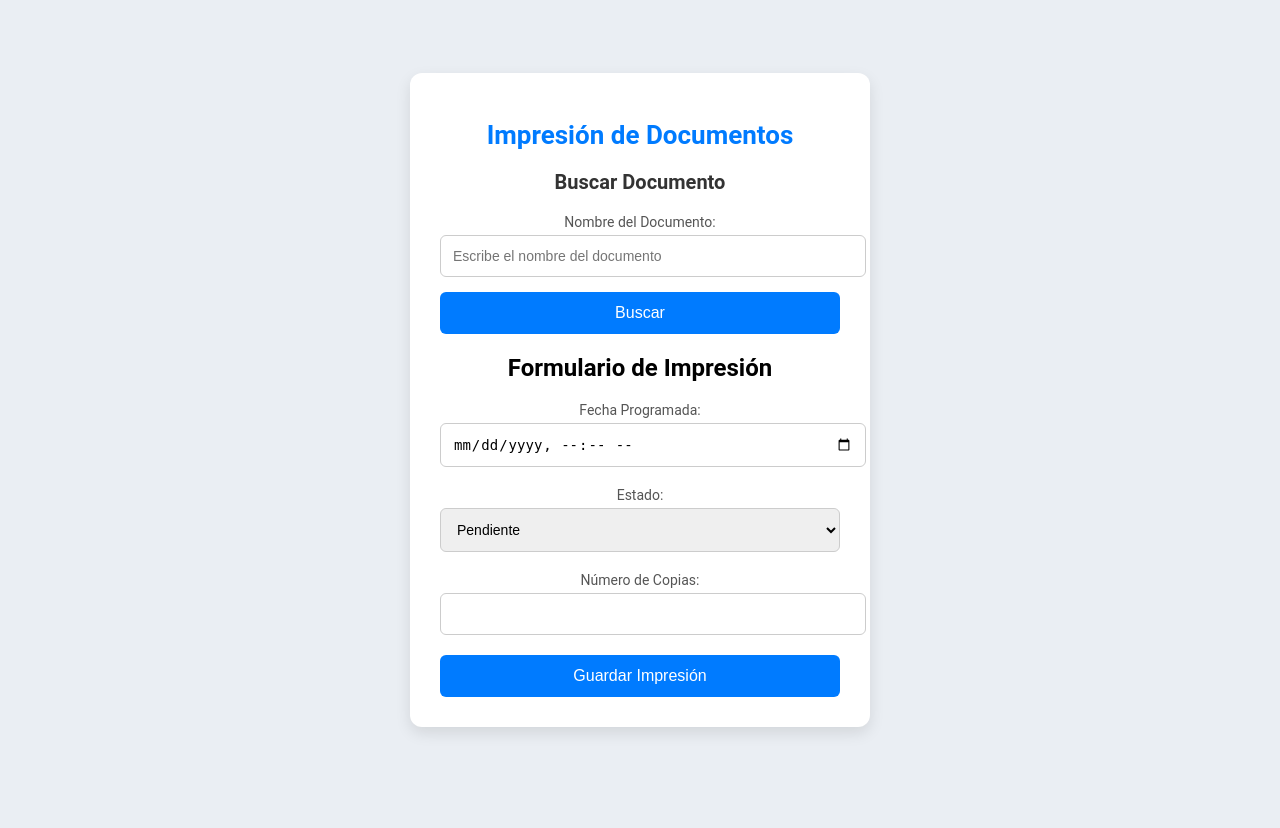
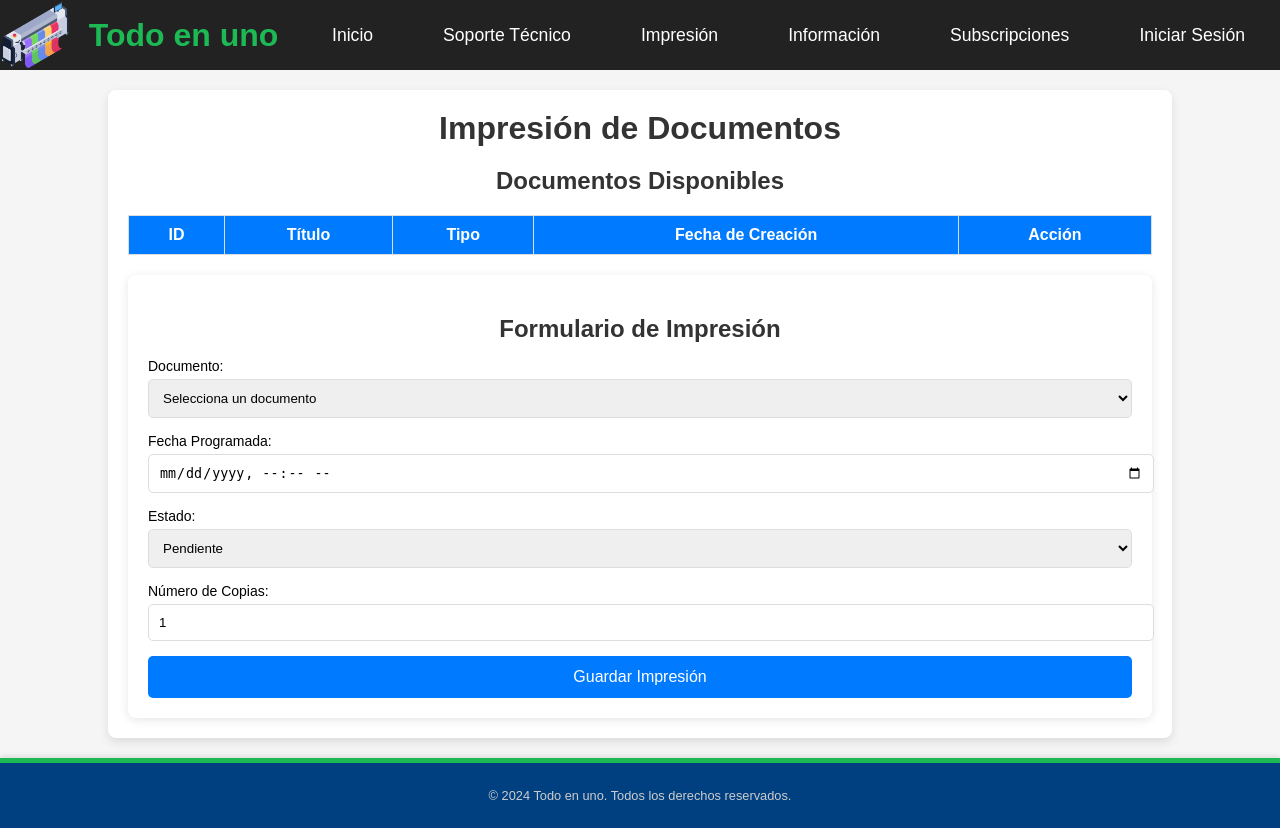
Before and after one commit to Serghio07/Todo-en-uno, a Flask app: page /impresion in a window 1280 px wide. Before the commit the page ends 733 px from the top, so only its background shows below. Run offline with Flask 2, Linux system fonts and the light colour scheme; lists and menus that the app fills with data are empty.

Commit message:
Cambios generales e impresion

```diff
--- a/app.py
+++ b/app.py
@@ -8,6 +8,7 @@ from auth import auth_bp
 from admin import admin_bp
 from user import user_bp
 from almacen import almacen_bp
+from impresion import impresion_bp
 import logging
 
 logging.basicConfig(level=logging.DEBUG)
@@ -29,6 +30,7 @@ app.register_blueprint(auth_bp, url_prefix='/auth')
 app.register_blueprint(admin_bp)
 app.register_blueprint(user_bp)
 app.register_blueprint(almacen_bp, url_prefix='/almacen')
+app.register_blueprint(impresion_bp, url_prefix='/impresion')
 
 
 @app.before_request
--- a/models/__init__.py
+++ b/models/__init__.py
@@ -6,3 +6,6 @@ db = SQLAlchemy()
 # Importar los modelos para que estén disponibles al inicializar
 from .usuarios import Usuario
 from .pagos import Pago
+from .documentos import Documentos
+from .programacion_impresion import ProgramacionImpresion
+from .almacen import Almacen
--- a/static/css/impresion.css
+++ b/static/css/impresion.css
@@ -1,97 +1,140 @@
-/* Estilos generales */
+/* Estructura en dos columnas */
+.content-grid {
+    display: grid;
+    grid-template-columns: 2fr 1fr; /* La tabla ocupa más espacio */
+    gap: 20px;
+    align-items: flex-start;
+}
+
+/* Tabla de documentos */
+.tabla-documentos {
+    width: 100%;
+    border-collapse: collapse;
+    margin-top: 20px;
+}
+
+.tabla-documentos th,
+.tabla-documentos td {
+    padding: 10px;
+    text-align: left;
+    border: 1px solid #ddd;
+}
+
+.tabla-documentos th {
+    background-color: #007BFF;
+    color: white;
+    font-size: 14px;
+    text-transform: uppercase;
+}
+
+.tabla-documentos tr:nth-child(even) {
+    background-color: #f9f9f9;
+}
+
+.tabla-documentos tr:hover {
+    background-color: #f1f1f1;
+}
+
+/* Formularios */
+.formulario-impresion {
+    background-color: #fff;
+    padding: 20px;
+    border-radius: 8px;
+    box-shadow: 0 2px 10px rgba(0, 0, 0, 0.1);
+}
+
+.formulario-impresion h2 {
+    color: #333;
+    margin-bottom: 15px;
+}
+
+.formulario-impresion .form-group {
+    margin-bottom: 15px;
+}
+
+.formulario-impresion label {
+    display: block;
+    font-size: 14px;
+    margin-bottom: 5px;
+}
+
+.formulario-impresion input,
+.formulario-impresion select {
+    width: 100%;
+    padding: 10px;
+    border: 1px solid #ddd;
+    border-radius: 5px;
+}
+
+.formulario-impresion button {
+    width: 100%;
+    background-color: #007BFF;
+    color: #fff;
+    padding: 12px;
+    border: none;
+    border-radius: 5px;
+    cursor: pointer;
+    font-size: 16px;
+    transition: background-color 0.3s;
+}
+
+.formulario-impresion button:hover {
+    background-color: #0056b3;
+}
+
 body {
-    font-family: 'Roboto', sans-serif;
-    background-color: #eaeef3;
+    font-family: 'Arial', sans-serif;
+    background-color: #f5f5f5;
     margin: 0;
     padding: 0;
-    display: flex;
-    justify-content: center;
-    align-items: center;
-    min-height: 100vh;
 }
 
-/* Contenedor principal */
 .container {
-    background-color: white;
-    padding: 30px;
-    border-radius: 12px;
-    box-shadow: 0 6px 15px rgba(0, 0, 0, 0.1);
-    max-width: 400px;
+    max-width: 80%;
+    margin: 20px auto;
+    background: white;
+    border-radius: 8px;
+    padding: 20px;
+    box-shadow: 0px 4px 10px rgba(0, 0, 0, 0.1);
+}
+
+h1, h2 {
+    text-align: center;
+    color: #333;
+}
+
+.table {
     width: 100%;
+    border-collapse: collapse;
+    margin: 20px 0;
+}
+
+.table th, .table td {
+    padding: 10px;
+    border: 1px solid #ddd;
     text-align: center;
 }
 
-/* Título principal */
-h1 {
-    color: #007BFF; /* Azul */
-    font-size: 26px;
-    margin-bottom: 20px;
+.table th {
+    background-color: #007BFF;
+    color: white;
+    font-weight: bold;
 }
 
-/* Títulos de secciones */
-.buscar-documento h2,
-form h2 {
-    font-size: 20px;
-    color: #333;
-    margin-bottom: 15px;
-    text-align: center;
+.table tr:nth-child(even) {
+    background-color: #f9f9f9;
 }
 
-/* Estilos para Buscar Documento */
-.buscar-documento .form-group {
-    margin-bottom: 15px;
-}
-
-label {
-    font-size: 14px;
-    color: #555;
-    margin-bottom: 5px;
-    display: block;
-}
-
-input[type="text"],
-input[type="datetime-local"],
-input[type="number"],
-select {
-    width: 100%;
-    padding: 12px;
-    border: 1px solid #ccc;
-    border-radius: 6px;
-    font-size: 14px;
-    transition: border-color 0.3s ease;
-}
-
-input:focus,
-select:focus {
-    border-color: #007BFF; /* Azul */
-    outline: none;
-}
-
-/* Estilo de los botones */
 button {
-    width: 100%;
-    background-color: #007BFF; /* Azul */
+    background-color: #007BFF;
     color: white;
-    font-size: 16px;
-    padding: 12px;
+    padding: 10px 15px;
     border: none;
-    border-radius: 6px;
+    border-radius: 5px;
     cursor: pointer;
-    transition: background-color 0.3s ease, transform 0.2s ease;
+    transition: background-color 0.3s;
 }
 
 button:hover {
-    background-color: #0056b3; /* Azul más oscuro */
-    transform: scale(1.03);
+    background-color: #0056b3;
 }
-
-/* Espaciado entre secciones */
-.buscar-documento,
-form {
-    margin-top: 20px;
-}
-
-/* Estilo para los campos del formulario */
-.form-group {
-    margin-bottom: 20px;
-}
--- /dev/null
+++ b/static/js/impresion.js
@@ -0,0 +1,166 @@
+document.addEventListener("DOMContentLoaded", () => {
+    loadDocuments();
+});
+
+// Función para cargar los documentos disponibles
+async function loadDocuments() {
+    const tableBody = document.querySelector("#documentosTable tbody");
+    if (!tableBody) {
+        console.error("No se encontró el cuerpo de la tabla para los documentos.");
+        return;
+    }
+
+    try {
+        const response = await fetch("/impresion/documentos", {
+            method: "GET",
+            headers: {
+                "Authorization": `Bearer ${localStorage.getItem("authToken")}`
+            }
+        });
+
+        if (!response.ok) {
+            throw new Error("Error al obtener los documentos del servidor.");
+        }
+
+        const documentos = await response.json();
+        tableBody.innerHTML = "";
+
+        documentos.forEach((doc) => {
+            const row = document.createElement("tr");
+            row.innerHTML = `
+                <td>${doc.id}</td>
+                <td>${doc.titulo}</td>
+                <td>${doc.tipo}</td>
+                <td>${doc.fecha_creacion}</td>
+                <td>
+                    <button class="btn btn-primary" onclick="selectDocument(${doc.id})">Seleccionar</button>
+                </td>
+            `;
+            tableBody.appendChild(row);
+        });
+    } catch (error) {
+        console.error("Error al cargar los documentos:", error);
+    }
+}
+
+// Función para programar una impresión
+async function programPrint() {
+    const documentoId = document.getElementById("documentoSelect").value;
+    const fechaProgramada = document.getElementById("fechaProgramada").value;
+    const estado = document.getElementById("estadoSelect").value;
+    const numeroCopias = document.getElementById("numeroCopias").value;
+
+    const payload = {
+        documento_id: documentoId,
+        fecha_programada: fechaProgramada,
+        estado: estado,
+        numero_copias: numeroCopias
+    };
+
+    try {
+        const response = await fetch("/impresion/programar", {
+            method: "POST",
+            headers: {
+                "Content-Type": "application/json",
+                "Authorization": `Bearer ${localStorage.getItem("authToken")}`
+            },
+            body: JSON.stringify(payload)
+        });
+
+        if (!response.ok) {
+            const errorData = await response.json();
+            throw new Error(errorData.error || "Error al programar la impresión.");
+        }
+
+        alert("Impresión programada exitosamente.");
+        window.location.reload();
+    } catch (error) {
+        console.error("Error al programar la impresión:", error);
+        alert("Error al programar la impresión. Intenta nuevamente.");
+    }
+}
+
+document.addEventListener("DOMContentLoaded", () => {
+    loadDocuments();
+});
+
+async function loadDocuments() {
+    const tableBody = document.getElementById("documentosBody");
+
+    try {
+        const response = await fetch("/impresion/documentos", {
+            method: "GET",
+            headers: {
+                Authorization: `Bearer ${localStorage.getItem("authToken")}`,
+            },
+        });
+
+        if (!response.ok) throw new Error("Error al obtener los documentos");
+
+        const documentos = await response.json();
+        tableBody.innerHTML = "";
+
+        documentos.forEach((doc) => {
+            const row = document.createElement("tr");
+
+            row.innerHTML = `
+                <td>${doc.id}</td>
+                <td>${doc.titulo}</td>
+                <td>${doc.tipo}</td>
+                <td>${new Date(doc.fecha_creacion).toLocaleString()}</td>
+                <td>
+                    <button onclick="seleccionarDocumento(${doc.id}, '${doc.titulo}')">Seleccionar</button>
+                </td>
+            `;
+
+            tableBody.appendChild(row);
+        });
+    } catch (error) {
+        console.error("Error al cargar los documentos:", error);
+    }
+}
+
+function seleccionarDocumento(id, titulo) {
+    const selectDocumento = document.getElementById("documento");
+    const option = document.createElement("option");
+    option.value = id;
+    option.textContent = titulo;
+    option.selected = true;
+
+    selectDocumento.innerHTML = ""; // Limpiar opciones previas
+    selectDocumento.appendChild(option);
+}
+
+document.getElementById("formImpresion").addEventListener("submit", async (e) => {
+    e.preventDefault();
+
+    const token = localStorage.getItem("authToken");
+    if (!token) {
+        alert("No estás autenticado. Por favor, inicia sesión.");
+        return;
+    }
+
+    const formData = new FormData(e.target);
+
+    try {
+        const response = await fetch("/impresion/guardar_impresion", {
+            method: "POST",
+            headers: {
+                "Authorization": `Bearer ${token}`
+            },
+            body: formData
+        });
+
+        const data = await response.json();
+
+        if (!response.ok) {
+            throw new Error(data.error || "Error al guardar la impresión");
+        }
+
+        alert("Impresión guardada exitosamente.");
+        e.target.reset(); // Limpiar el formulario
+    } catch (error) {
+        console.error("Error al guardar la impresión:", error);
+        alert("Error al guardar la impresión. Intenta nuevamente.");
+    }
+});
--- a/templates/Impresion/impresion.html
+++ b/templates/Impresion/impresion.html
@@ -1,36 +1,48 @@
-<!DOCTYPE html>
-<html lang="es">
-<head>
-    <meta charset="UTF-8">
-    <meta name="viewport" content="width=device-width, initial-scale=1.0">
-    <title>Impresión de Documentos</title>
+{% extends "base.html" %}
+
+{% block title %}
+    Impresión de Documentos
+{% endblock %}
+
+{% block extra_css %}
     <link rel="stylesheet" href="{{ url_for('static', filename='css/impresion.css') }}">
-</head>
-<body>
-    <div class="container">
-        <!-- Título principal -->
-        <h1>Impresión de Documentos</h1>
+{% endblock %}
 
-        <!-- Sección Buscar Documento -->
-        <div class="buscar-documento">
-            <h2>Buscar Documento</h2>
-            <form action="/buscar_documento" method="GET">
-                <div class="form-group">
-                    <label for="documento_nombre">Nombre del Documento:</label>
-                    <input type="text" id="documento_nombre" name="documento_nombre" placeholder="Escribe el nombre del documento" required>
-                </div>
-                <button type="submit">Buscar</button>
-            </form>
-        </div>
+{% block content %}
+<div class="container">
+    <h1>Impresión de Documentos</h1>
 
-        <!-- Sección Formulario de Impresión -->
+    <div class="documentos">
+        <h2>Documentos Disponibles</h2>
+        <table class="table">
+            <thead>
+                <tr>
+                    <th>ID</th>
+                    <th>Título</th>
+                    <th>Tipo</th>
+                    <th>Fecha de Creación</th>
+                    <th>Acción</th>
+                </tr>
+            </thead>
+            <tbody id="documentosBody">
+                <!-- Aquí se llenarán los documentos disponibles -->
+            </tbody>
+        </table>
+    </div>
+
+    <div class="formulario-impresion">
         <h2>Formulario de Impresión</h2>
-        <form action="/formulario_impresion" method="POST">
+        <form id="formImpresion">
+            <div class="form-group">
+                <label for="documento">Documento:</label>
+                <select id="documento" name="documento" required>
+                    <option value="">Selecciona un documento</option>
+                </select>
+            </div>
             <div class="form-group">
                 <label for="fecha_programada">Fecha Programada:</label>
                 <input type="datetime-local" id="fecha_programada" name="fecha_programada" required>
             </div>
-
             <div class="form-group">
                 <label for="estado">Estado:</label>
                 <select id="estado" name="estado" required>
@@ -39,14 +51,17 @@
                     <option value="Cancelado">Cancelado</option>
                 </select>
             </div>
-
             <div class="form-group">
                 <label for="numero_copias">Número de Copias:</label>
-                <input type="number" id="numero_copias" name="numero_copias" required>
+                <input type="number" id="numero_copias" name="numero_copias" min="1" value="1" required>
             </div>
-
             <button type="submit">Guardar Impresión</button>
         </form>
     </div>
-</body>
-</html>
+</div>
+
+{% endblock %}
+
+{% block extra_js %}
+    <script src="{{ url_for('static', filename='js/impresion.js') }}"></script>
+{% endblock %}
```
Also changed, not shown: Testing/querys.py (+1 -11 lines), impresion.py (added, +119 -0 lines), models.py (+17 -22 lines), models/almacen.py (added, +16 -0 lines), models/documentos.py (added, +12 -0 lines), models/programacion_impresion.py (added, +11 -0 lines), 2 other files.
